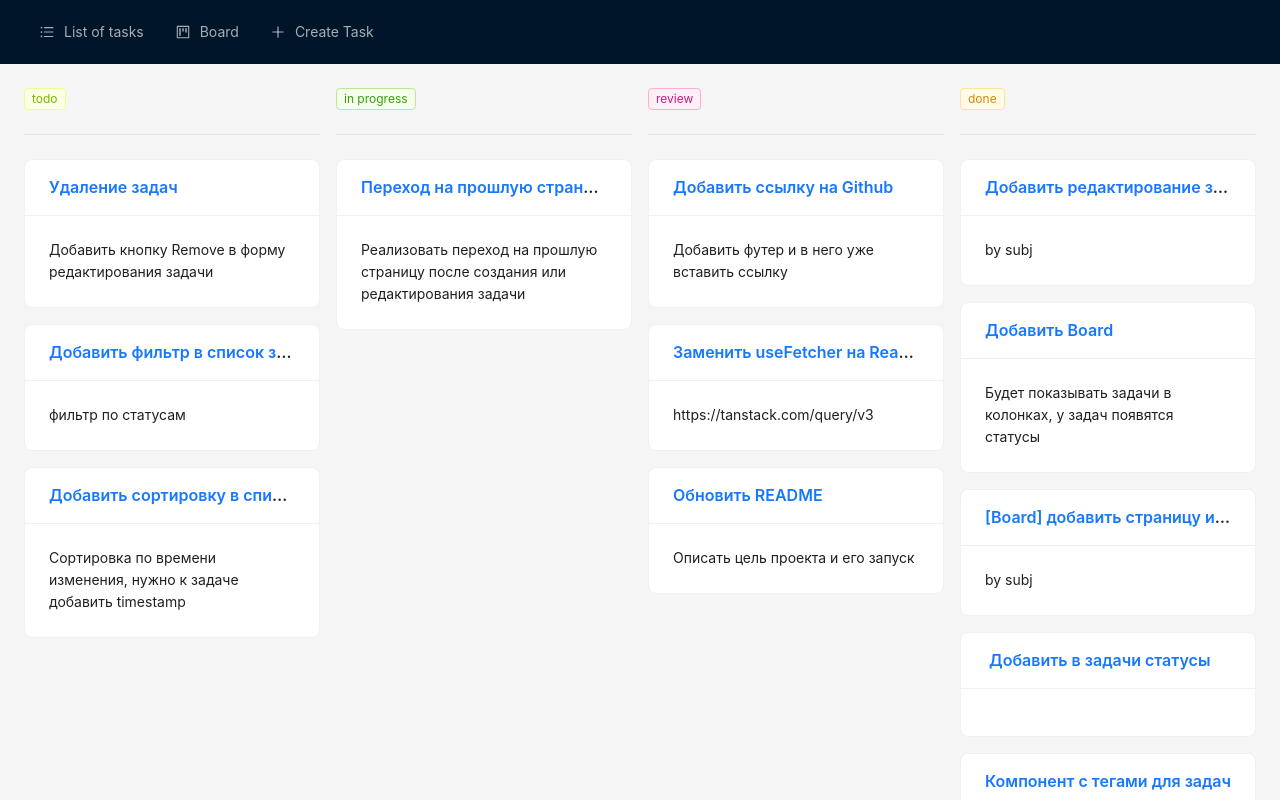
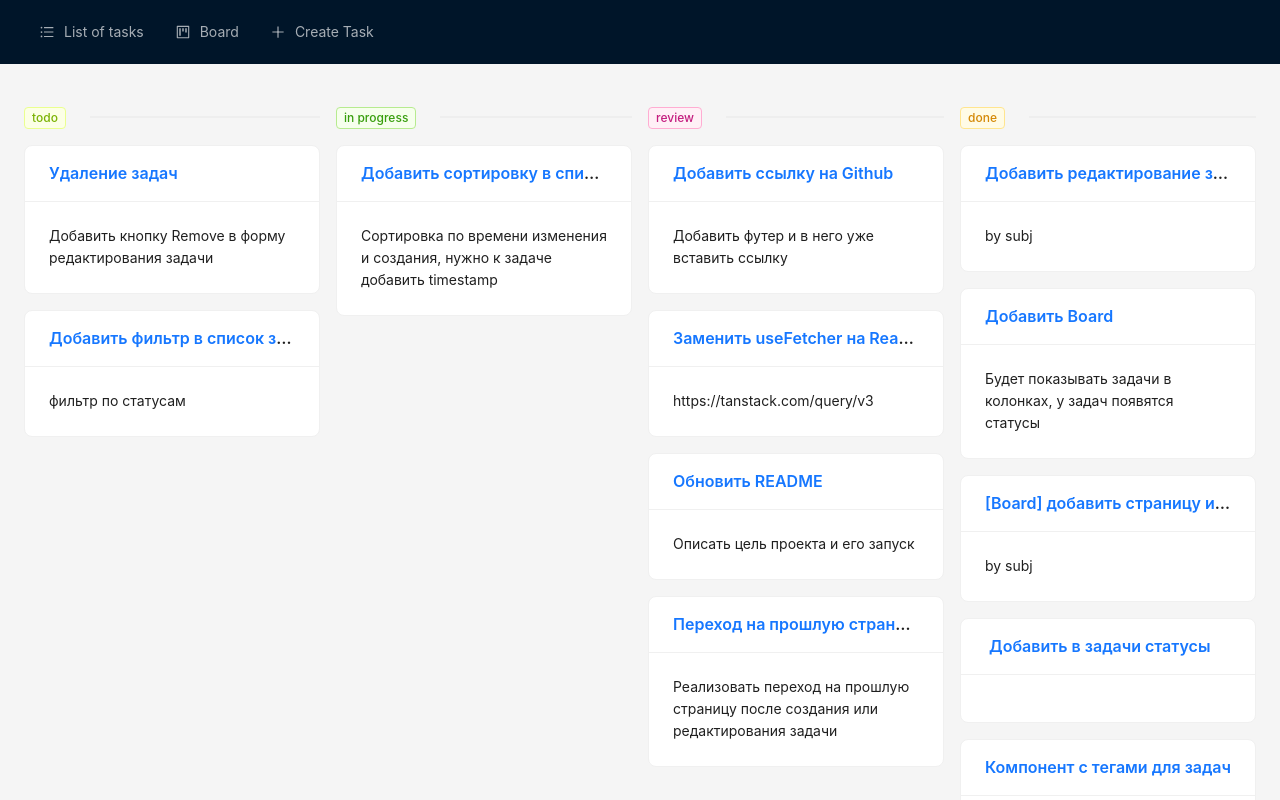
Before and after one commit to eruzanov/task-manager, a React (Vite) app: page /board in a window 1280 px wide. Shown: the top 800 px of the page. Built offline with nearby package versions, Linux system fonts and the light colour scheme; data requests are answered from the project's data file.

Commit message:
update header for borad's column

```diff
--- a/server/db.json
+++ b/server/db.json
@@ -76,8 +76,8 @@
     },
     {
       "title": "Добавить сортировку в список задач",
-      "description": "Сортировка по времени изменения, нужно к задаче добавить timestamp",
-      "statusId": "819e",
+      "description": "Сортировка по времени изменения и создания, нужно к задаче добавить timestamp",
+      "statusId": "f7a2",
       "id": "beaf"
     },
     {
@@ -89,7 +89,7 @@
     {
       "title": "Переход на прошлую страницу страницу после изменения задачи",
       "description": "Реализовать переход на прошлую страницу после создания или редактирования задачи",
-      "statusId": "f7a2",
+      "statusId": "d6af",
       "id": "19ca"
     }
   ],
--- a/src/components/board/index.tsx
+++ b/src/components/board/index.tsx
@@ -1,4 +1,5 @@
 import { Row, Col, Flex, Divider } from "antd";
+
 import { useStatuses } from "features/statuses/useSatuses";
 import { useTasks } from "features/tasks/useTasks";
 import { BoardCard } from "components/board-card";
@@ -16,8 +17,9 @@ export const Board = () => {
                 );
                 return (
                     <Col span={6} key={status.id}>
-                        <Status statusId={status.id} />
-                        <Divider />
+                        <Divider orientation="left" orientationMargin="0">
+                            <Status statusId={status.id} />
+                        </Divider>
                         <Flex vertical gap="middle">
                             {cards.map(({ id, title, description }) => (
                                 <BoardCard
```
